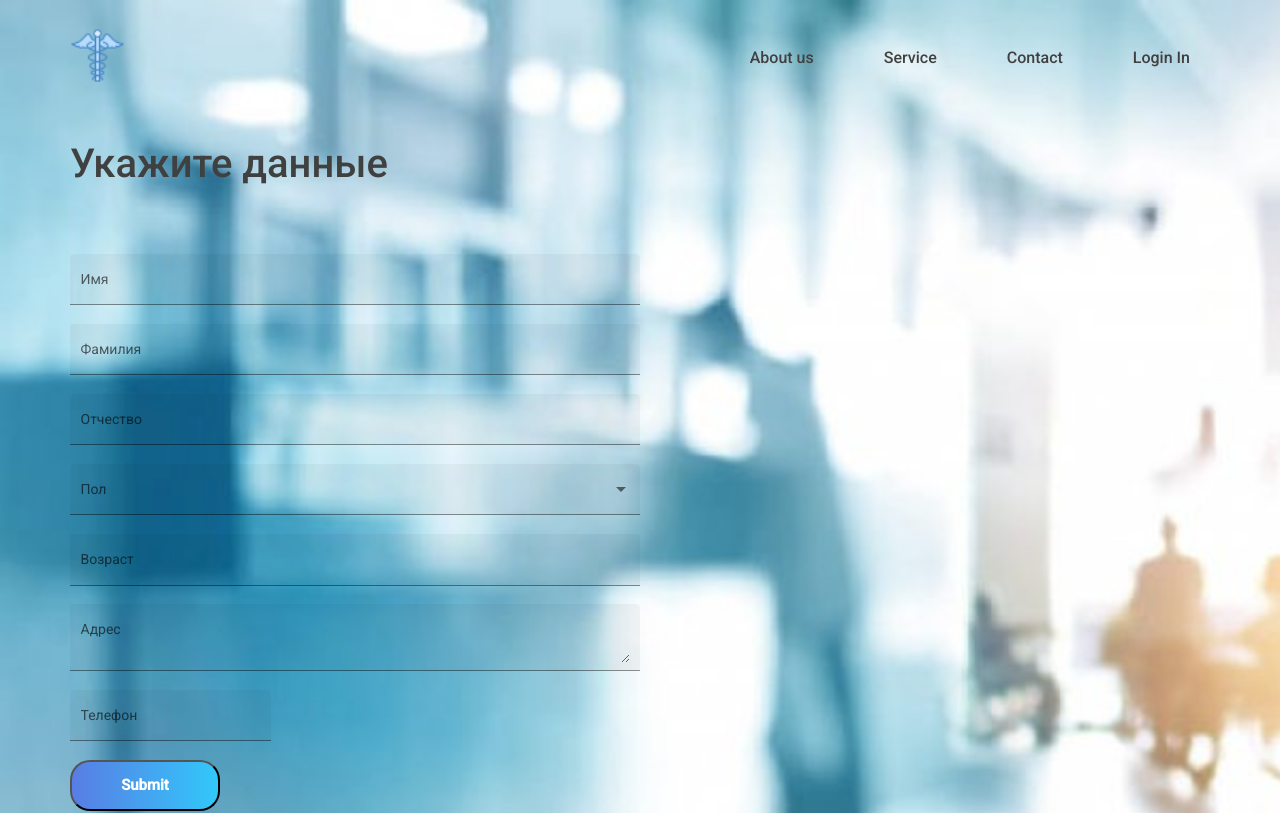
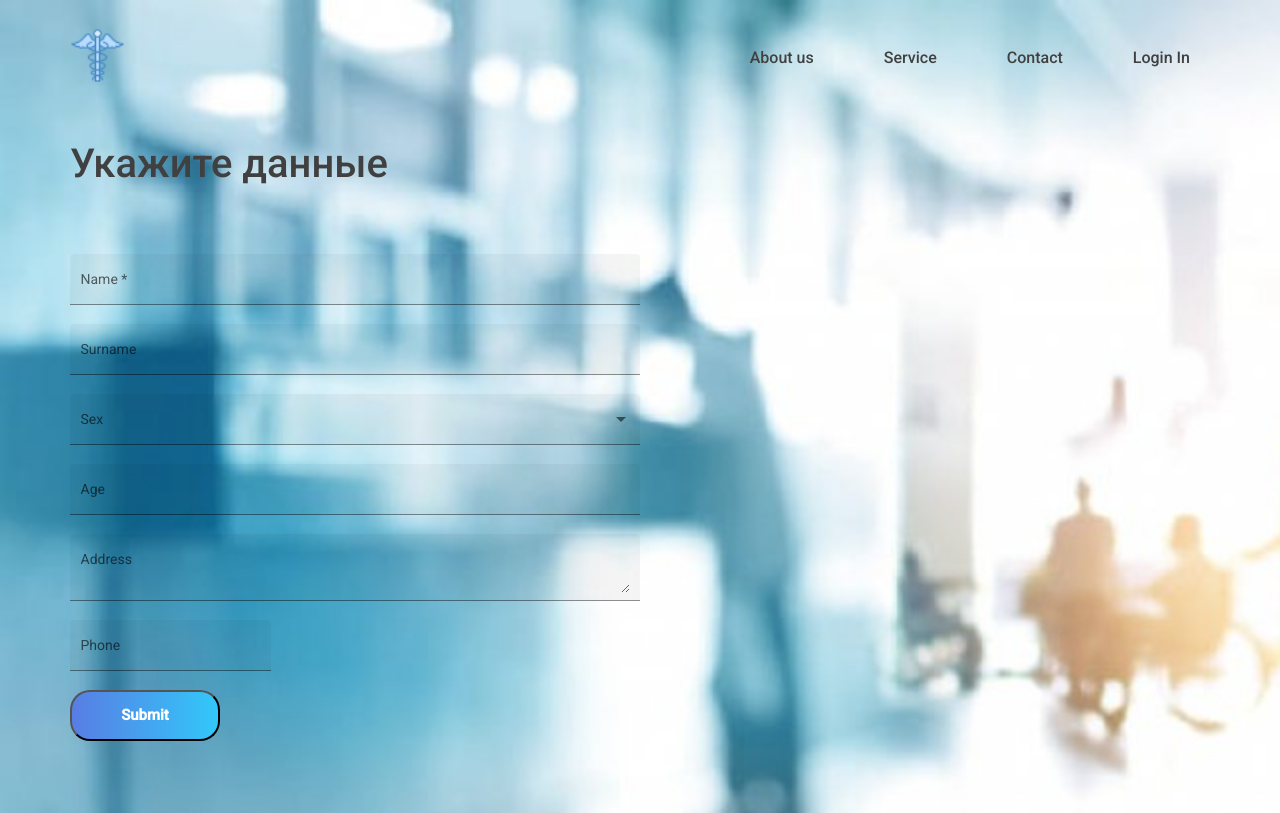
Before and after one commit to Pashimati/MedicalClinic, an Angular app: page /profile in a window 1280 px wide. Shown: the top 813 px of the page. Built offline with nearby package versions, Linux system fonts and the light colour scheme.

Commit message:
validators my-profile

```diff
--- a/src/app/components/my-profile/my-profile.component.html
+++ b/src/app/components/my-profile/my-profile.component.html
@@ -1,44 +1,62 @@
 <section class="my-profile">
   <div class="container">
     <h1 class="my-profile__title">Укажите данные</h1>
-    <form class="example-form">
+    <form
+      [formGroup]="profile"
+      (submit)="submit()"
+      novalidate
+      class="example-form"
+    >
       <mat-form-field class="input-box" appearance="fill">
-        <mat-label>Имя</mat-label>
-        <input matInput>
+        <mat-label>Name</mat-label>
+        <input
+          matInput
+          formControlName="name"
+          required
+        >
       </mat-form-field>
       <mat-form-field class="input-box" appearance="fill">
-        <mat-label>Фамилия</mat-label>
-        <input matInput>
+        <mat-label>Surname</mat-label>
+        <input
+          matInput
+          formControlName="surname"
+        >
       </mat-form-field>
       <mat-form-field class="input-box" appearance="fill">
-        <mat-label>Отчество</mat-label>
-        <input matInput>
-      </mat-form-field>
-
-      <mat-form-field class="input-box" appearance="fill">
-        <mat-label>Пол</mat-label>
-          <mat-select>
-            <mat-option value="men">Мужской</mat-option>
-            <mat-option value="women">Женский</mat-option>
+        <mat-label>Sex</mat-label>
+          <mat-select
+            formControlName="sex"
+          >
+            <mat-option value="men">Men</mat-option>
+            <mat-option value="women">Women</mat-option>
           </mat-select>
       </mat-form-field>
 
       <mat-form-field class="input-box" appearance="fill">
-        <mat-label>Возраст</mat-label>
-        <input matInput>
+        <mat-label>Age</mat-label>
+        <input
+          matInput
+          formControlName="age"
+        >
       </mat-form-field>
 
       <mat-form-field class="input-box" appearance="fill">
-        <mat-label>Адрес</mat-label>
-        <textarea matInput></textarea>
+        <mat-label>Address</mat-label>
+        <textarea
+          matInput
+          formControlName="address"
+        ></textarea>
       </mat-form-field>
       <div>
         <mat-form-field class="input-box" appearance="fill">
-          <mat-label>Телефон</mat-label>
-          <input matInput>
+          <mat-label>Phone</mat-label>
+          <input
+            matInput
+            formControlName="phone"
+          >
         </mat-form-field>
       </div>
-      <button class="btn btn-form">Submit</button>
+      <button type="submit" class="btn btn-form">Submit</button>
     </form>
   </div>
 </section>
--- a/src/app/components/my-profile/my-profile.component.ts
+++ b/src/app/components/my-profile/my-profile.component.ts
@@ -1,4 +1,5 @@
 import { Component, OnInit } from '@angular/core';
+import { FormControl, FormGroup, Validators } from "@angular/forms";
 
 @Component({
   selector: 'app-my-profile',
@@ -7,9 +8,26 @@ import { Component, OnInit } from '@angular/core';
 })
 export class MyProfileComponent implements OnInit {
 
-  constructor() { }
+  profile: FormGroup
+
+  constructor() {
+    this.profile = new FormGroup({
+
+      "name": new FormControl("", Validators.pattern("[a-zA-Z ]{3}")),
+      "surname": new FormControl("", Validators.pattern("[a-zA-Z ]{3}")),
+      "sex": new FormControl(),
+      "age": new FormControl("", Validators.pattern("[0-9]{2}")),
+      "address": new FormControl("", Validators.pattern("[0-9][a-zA-Z ]{10}")),
+      "phone": new FormControl("", Validators.pattern("[\+]\d{1}\s[\(]\d{3}[\)]\s\d{3}[\-]\d{2}[\-]\d{2}")),
+    });
+
+  }
 
   ngOnInit(): void {
   }
 
+
+  submit() {
+    const data = this.profile.getRawValue()
+  }
 }
```
